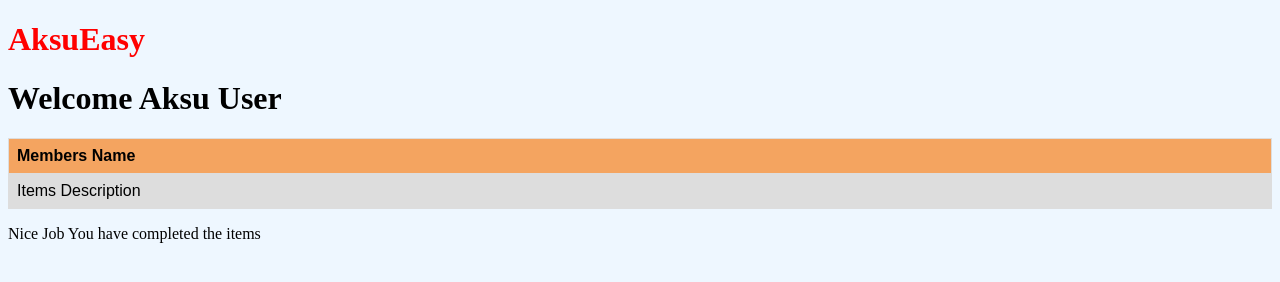
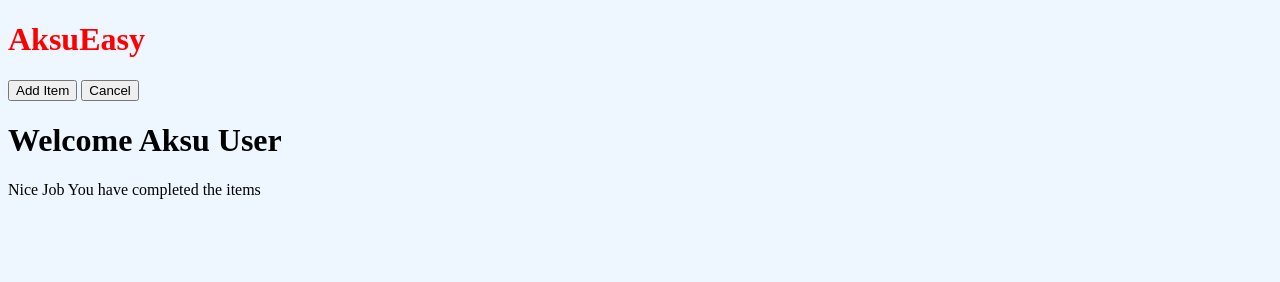
Before and after one commit to SannatKumar/Vue-Project, a plain HTML site: page index.html in a window 1280 px wide. Drawn offline with nearby package versions, Linux system fonts and the light colour scheme.

Commit message:
Two buttons added Add Item and Cancel

```diff
--- a/index.html
+++ b/index.html
@@ -9,25 +9,30 @@
 </head>
 <body>
     <div id="members-list">
+        <div class="header">
+            <header>
+                <h1 id="main-title">{{header? header :'Welcome'}}</h1>
+                <button class="btn btn-primary">Add Item</button>
+                <button class="btn btn-cancel">Cancel</button>
+            </header>
+        </div>
+        <h1>Welcome Aksu User</h1>
 
-        <header>
-            <h1 id="main-title">AksuEasy</h1>
-        </header>
-
-        <h1>Welcome Aksu User</h1>
+        <!--
 
         <table>
             <tr>
                 <th> Members Name</th>
             </tr>
             <tr>
-                <!--
-                <td>{{header; header.toLocaleUpperCase();}}</td>Inside double moustache only one expression can be executed-->
-                <!--Also, Variables can't be declared and if statements cannt be executed but we can use ternary operator-->
-                <td>{{header? header :'Welcome'}}</td>
+
+                <td>{{header; header.toLocaleUpperCase();}}</td>Inside double moustache only one expression can be executed
+                Also, Variables can't be declared and if statements cannt be executed but we can use ternary operator
+                <td></td>
             </tr>
 
         </table>
+    -->
         <ul>
             <li v-for="item in items">{{item}}</li>
         </ul>
@@ -45,13 +50,13 @@
             el:'#members-list',
             data:{
                 state:'default',
-                header: 'Items Description',
+                header: 'AksuEasy',
                 newItem: '',
                 items:[
-                    // '10 Water Bottles',
-                    // '2 Cartoons of Milk',
-                    // '20 Posti Mainoksia',
-                ]
+                //     '10 Water Bottles',
+                //     '2 Cartoons of Milk',
+                //     '20 Posti Mainoksia',
+                 ]
             },
             methods:{
                 saveItem: function(){
```
